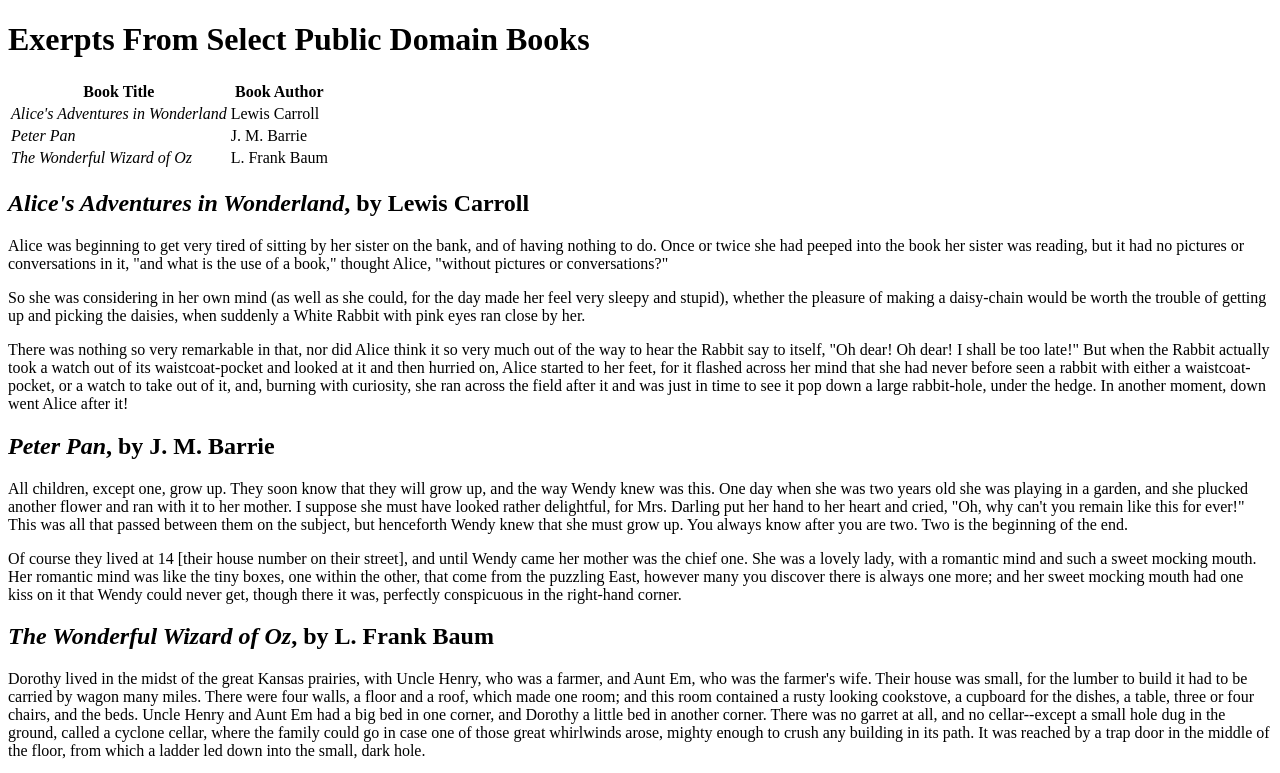
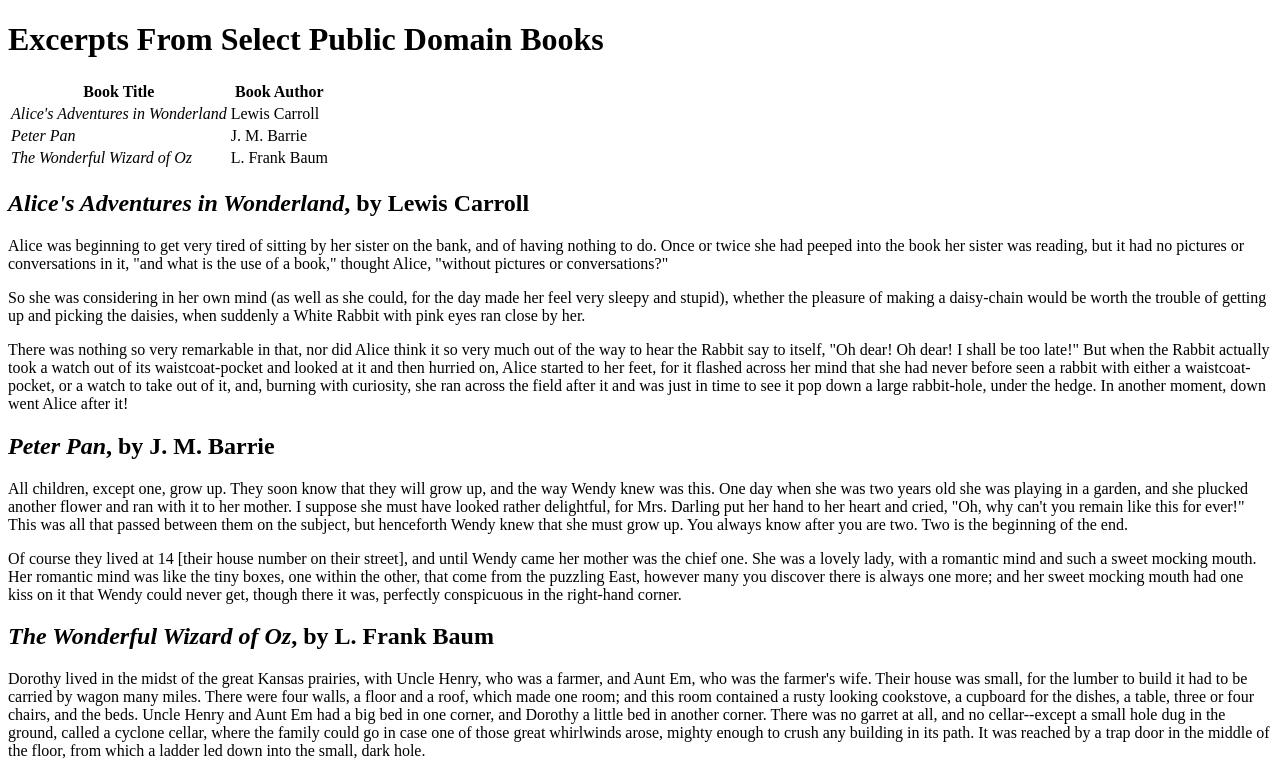
Before and after one commit to ajones37/Lab-3, a plain HTML site: page index.html in a window 1280 px wide. Shown: the top 773 px of the page. Drawn offline with Linux system fonts and the light colour scheme.

Commit message:
Update index.html

```diff
--- a/index.html
+++ b/index.html
@@ -2,10 +2,10 @@
 <html lang="en">
 <head>
    <meta charset="UTF-8">
-   <title>Exerpts From Select Public Domain Books</title>
+   <title>Excerpts From Select Public Domain Books</title>
 </head>
 <body>
-   <h1>Exerpts From Select Public Domain Books</h1>
+   <h1>Excerpts From Select Public Domain Books</h1>
    <table>
     <tr>
      <th>Book Title</th>
```
